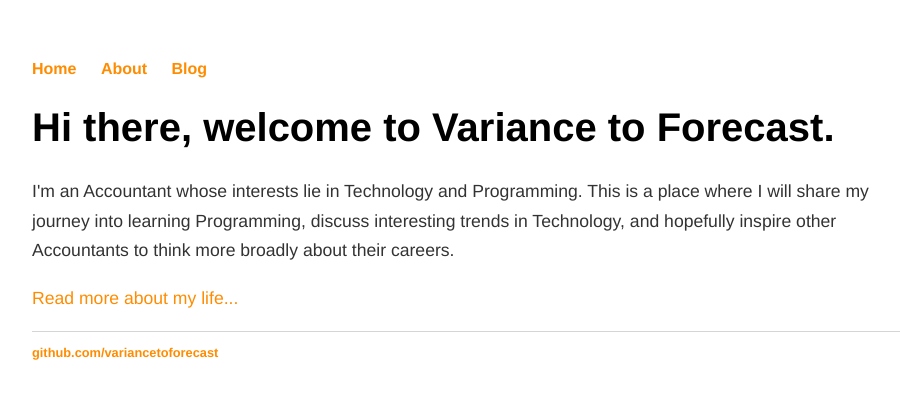
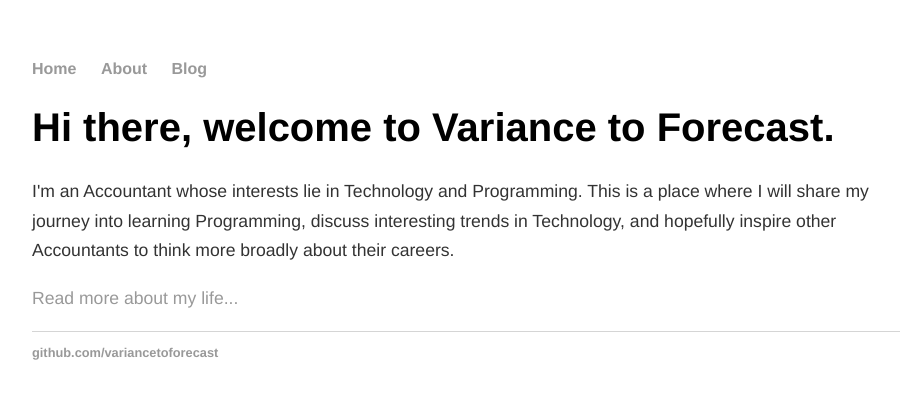
Before and after one commit to variancetoforecast/variancetoforecast.github.io, a Jekyll site: the page built from index.html, in a window 1280 px wide. Shown: the top 399 px of the page, without its empty margins (160-1060 px from the left). Built offline with Jekyll 4.4.1, drawn with Linux system fonts in a browser that asks for light colours.

Commit message:
Update main.css

```diff
--- a/css/main.css
+++ b/css/main.css
@@ -15,7 +15,7 @@ nav ul li, footer ul li {
 }
 a {
     text-decoration: none;
-    color: #ff8c00;
+    color: #999;
 }
 a:hover {
     text-decoration: underline;
```
